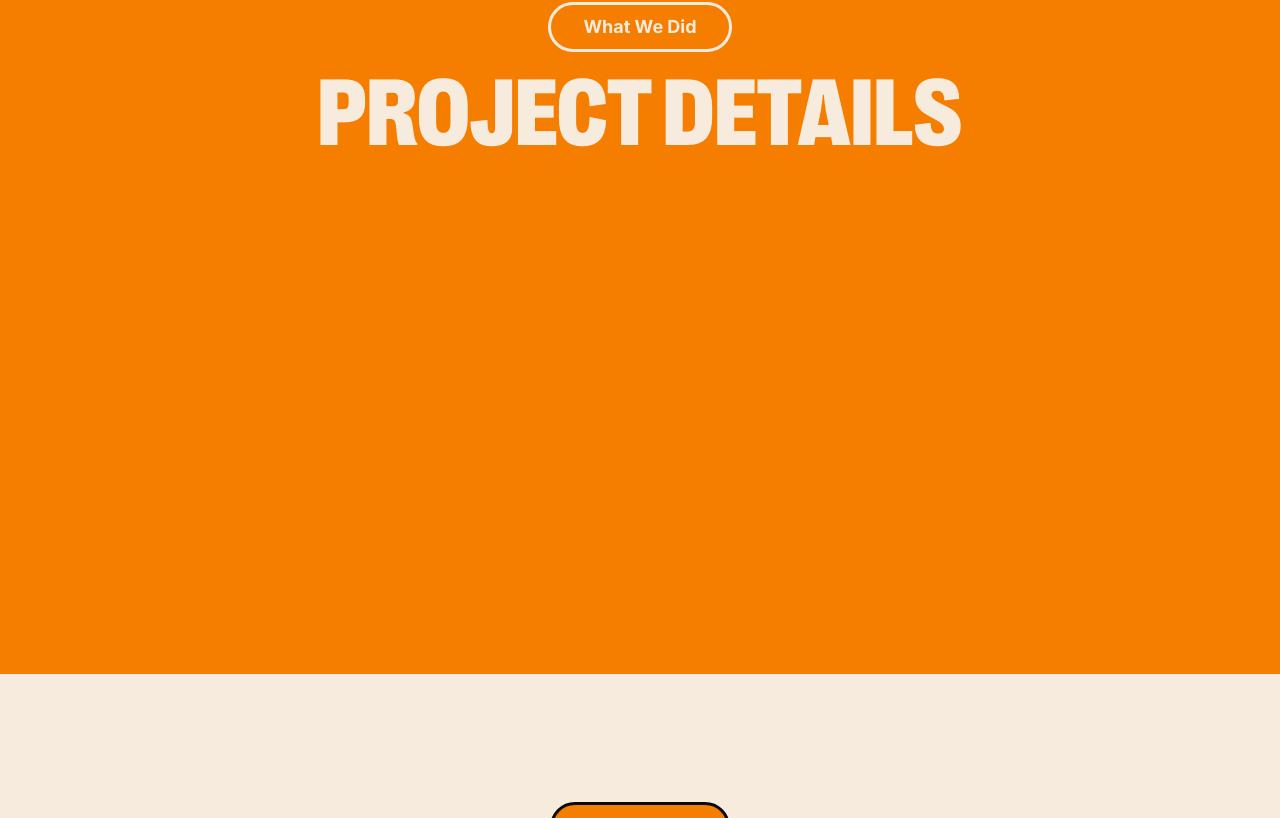
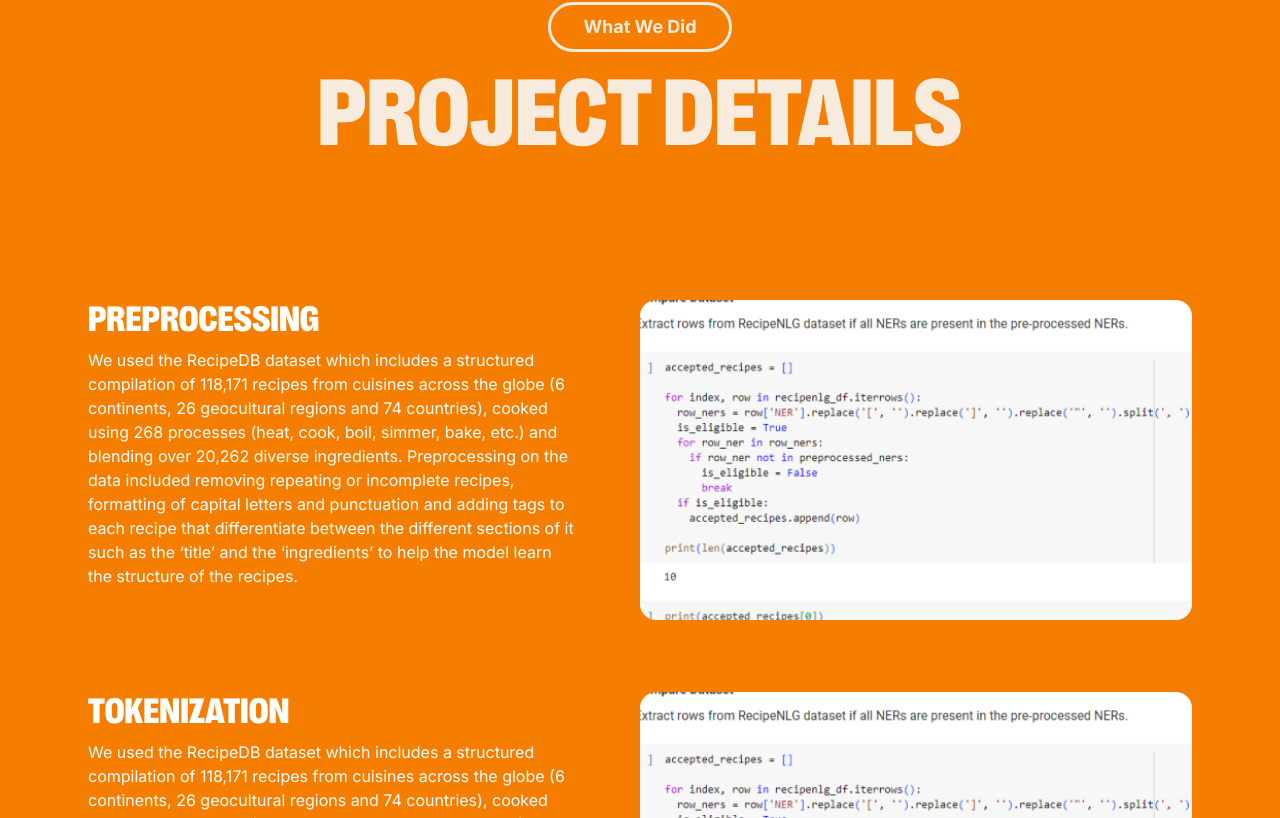
Before and after one commit to iyabc/chef-gru-frontend, a Next.js app: page / in a window 1280 px wide. Shown: the part 1822-2640 px from the top of the page. Built offline with nearby package versions, Linux system fonts and the light colour scheme.

Commit message:
feat: added project detail card, added sample projdetail data

```diff
--- /dev/null
+++ b/lib/types/projectDetailsType.ts
@@ -0,0 +1,7 @@
+import type { StaticImageData } from 'next/image';
+
+export type ProjectDetailsType = {
+  body: string;
+  imageUrl: StaticImageData;
+  title: string;
+};
--- a/src/components/HomePage/HomePage.tsx
+++ b/src/components/HomePage/HomePage.tsx
@@ -7,6 +7,9 @@ import ModelSection from '@/components/HomePage/ModelSection';
 import NavigationBar from '@/components/ui/NavigationBar';
 import TitleHeader from '../ui/TitleHeader';
 import MainButton from '../ui/MainButton';
+import { projectDetails } from '@/data/projectDetailsData';
+import { ProjectDetailsType } from 'lib/types/projectDetailsType';
+import ProjectDetailCard from '../ui/ProjectDetailCard';
 
 const HomePage = () => {
   const sectionsRef = useRef(null);
@@ -23,7 +26,7 @@ const HomePage = () => {
         <NavigationBar sectionRef={sectionsRef} />
         <div ref={sectionsRef}>
           <ModelSection ref={modelSectionRef} />
-          <section className="h-screen bg-primary py-32">
+          <section className="bg-primary py-32">
             <TitleHeader text="Project Details" textColor="white">
               <MainButton
                 text="What we did"
@@ -31,6 +34,19 @@ const HomePage = () => {
                 isButton={false}
               />
             </TitleHeader>
+            <div className="container py-20">
+              {projectDetails.map(
+                (project: ProjectDetailsType, index: number) => (
+                  <div className="my-16">
+                    <ProjectDetailCard
+                      title={project.title}
+                      body={project.body}
+                      imageUrl={project.imageUrl}
+                    />
+                  </div>
+                )
+              )}
+            </div>
           </section>
           <section className="h-screen bg-background py-32">
             <TitleHeader text="Team Members" textColor="black">
--- /dev/null
+++ b/src/components/ui/ProjectDetailCard.tsx
@@ -0,0 +1,36 @@
+import React from 'react';
+import type { StaticImageData } from 'next/image';
+import Image from 'next/image';
+
+type ProjectDetailCardProps = {
+  body: string;
+  imageUrl: StaticImageData;
+  title: string;
+};
+
+const ProjectDetailCard: React.FC<ProjectDetailCardProps> = ({
+  title,
+  body,
+  imageUrl,
+}) => {
+  return (
+    <div className="grid justify-between items-center grid-cols-1 lg:grid-cols-2 text-white">
+      <div className="mb-9 lg:mr-16">
+        <p className="font-rightGroteskCompactBlack text-2xl lg:text-4xl font-medium uppercase mb-3">
+          {title}
+        </p>
+        <p className="text-sm lg:text-base">{body}</p>
+      </div>
+      <div className="relative h-80 w-full">
+        <Image
+          src={imageUrl}
+          alt="Detail Image"
+          className="object-cover h-full w-full rounded-2xl"
+          fill
+        />
+      </div>
+    </div>
+  );
+};
+
+export default ProjectDetailCard;
--- /dev/null
+++ b/src/data/projectDetailsData.ts
@@ -0,0 +1,25 @@
+import type { ProjectDetailsType } from 'lib/types/projectDetailsType';
+import placeholder from 'public/images/placeholder.png';
+
+export const projectDetails: ProjectDetailsType[] = [
+  {
+    title: 'Preprocessing',
+    body: 'We used the RecipeDB dataset which includes a structured compilation of 118,171 recipes from cuisines across the globe (6 continents, 26 geocultural regions and 74 countries), cooked using 268 processes (heat, cook, boil, simmer, bake, etc.) and blending over 20,262 diverse ingredients. Preprocessing on the data included removing repeating or incomplete recipes, formatting of capital letters and punctuation and adding tags to each recipe that differentiate between the different sections of it such as the ‘title’ and the ‘ingredients’ to help the model learn the structure of the recipes.',
+    imageUrl: placeholder,
+  },
+  {
+    title: 'Tokenization',
+    body: 'We used the RecipeDB dataset which includes a structured compilation of 118,171 recipes from cuisines across the globe (6 continents, 26 geocultural regions and 74 countries), cooked using 268 processes (heat, cook, boil, simmer, bake, etc.) and blending over 20,262 diverse ingredients. Preprocessing on the data included removing repeating or incomplete recipes, formatting of capital letters and punctuation and adding tags to each recipe that differentiate between the different sections of it such as the ‘title’ and the ‘ingredients’ to help the model learn the structure of the recipes.',
+    imageUrl: placeholder,
+  },
+  {
+    title: 'Model Training',
+    body: 'Transformers, with their multi-headed self-attention mechanism, have revolutionised the process of language generation with their almost human-like generated language. Hence, we selected the GPT-2 model which is a transformer-based language model with a simple objective to predict the next word, given all of the previous words within some text.',
+    imageUrl: placeholder,
+  },
+  {
+    title: 'Final Results',
+    body: 'Evaluation loss for the model is 2.1268 and perplexity is 8.388. Results obtained by the model are highly structed and covers all ingredients to generate real-world novel recipes.',
+    imageUrl: placeholder,
+  },
+];
```
Also changed, not shown: public/images/placeholder.png (added).
